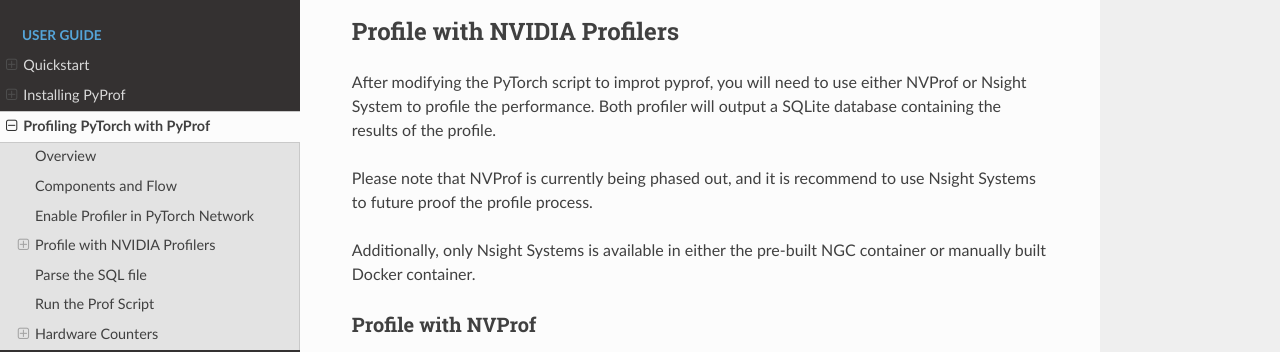
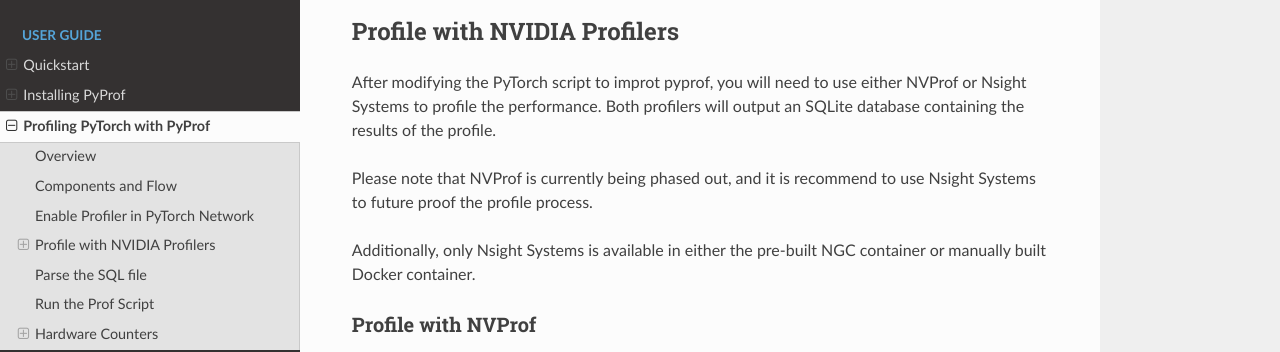
Before and after one commit to NVIDIA/PyProf, a Sphinx documentation site: the page built from docs/profile.rst, in a window 1280 px wide and 900 px high, scrolled down 1432 px. Shown: the part 185-537 px from the top of the window. Built offline with Sphinx 7.4.7 and the Read the Docs theme 2.0.0, drawn with Linux system fonts in a browser that asks for light colours.

Commit message:
Resolve code review changes round 2

```diff
--- a/docs/profile.rst
+++ b/docs/profile.rst
@@ -102,8 +102,8 @@
 -----------------------------
 
 After modifying the PyTorch script to improt pyprof, you will need to use either
-NVProf or Nsight System to profile the performance. Both profiler will output
-a SQLite database containing the results of the profile.
+NVProf or Nsight Systems to profile the performance. Both profilers will output
+an SQLite database containing the results of the profile.
 
 Please note that NVProf is currently being phased out, and it is recommend to
 use Nsight Systems to future proof the profile process.
```
